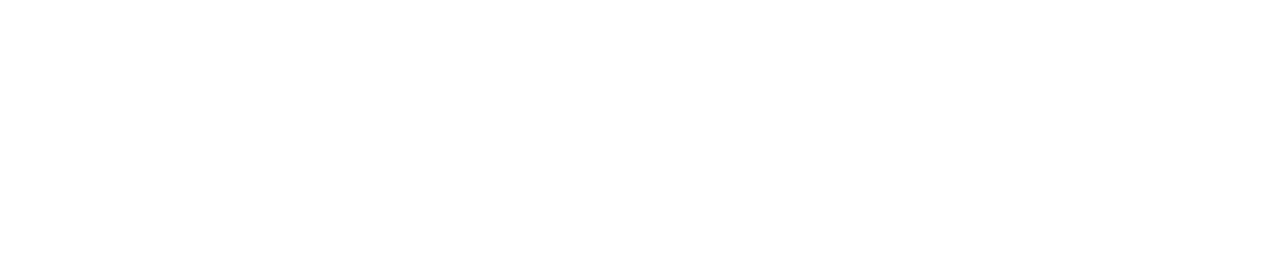
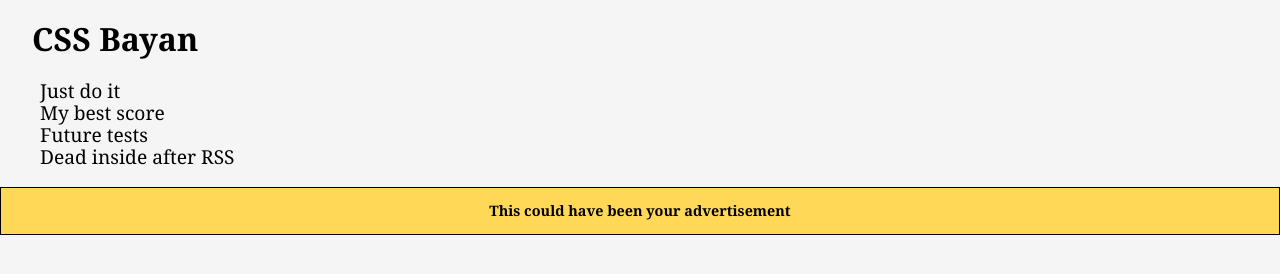
Before and after one commit to D15ND/cssBayan, a plain HTML site: page cssBayan/index.html in a window 1280 px wide. Drawn offline with Linux system fonts and the light colour scheme.

Commit message:
feat: add basic page layout-text (Fri Mar 10 22:30:08 +03 2023)

```diff
--- a/cssBayan/index.html
+++ b/cssBayan/index.html
@@ -13,8 +13,31 @@
 <body>
   <header class="header">
     <div class="wrapper header__wrapper">
-
+      <h1 class="main__text">CSS Bayan</h1>
     </div>
   </header>
+  <main class="main">
+    <div class="wrapper main__wrapper">
+      <ul class="item__list">
+        <li class="item__block">
+          <label class="item__paragraph">Just do it</label>
+        </li>
+        <li class="item__block">
+          <label class="item__paragraph">My best score</label>
+        </li>
+        <li class="item__block">
+          <label class="item__paragraph">Future tests</label>
+        </li>
+        <li class="item__block">
+          <label class="item__paragraph">Dead inside after RSS</label>
+        </li>
+      </ul>
+    </div>
+  </main>
+  <footer class="footer">
+    <div class="wrapper footer__wrapper">
+      <p class="advertisement__text">This could have been your advertisement</p>
+    </div>
+  </footer>
 </body>
 </html>
--- a/cssBayan/style.css
+++ b/cssBayan/style.css
@@ -0,0 +1,43 @@
+html {
+  scroll-behavior: smooth;
+  box-sizing: border-box;
+  background-color: whitesmoke;
+}
+
+.wrapper {
+  font-size: 1rem;
+  margin: 0 auto;
+  font-family: Georgia, 'Times New Roman', Times, serif;
+}
+
+
+.main__text {
+  margin-left: 2rem;
+}
+
+.main__wrapper {
+
+}
+
+.item__list {
+  list-style-type: none;
+  font-size: 1.2rem;
+}
+
+
+
+
+
+
+
+.footer__wrapper {
+  display: flex;
+  justify-content: center;
+  background-color: #ffd858;
+  border: 0.05rem solid black;
+}
+
+.advertisement__text {
+  font-size: 0.9rem;
+  font-weight: 700;
+}
```
